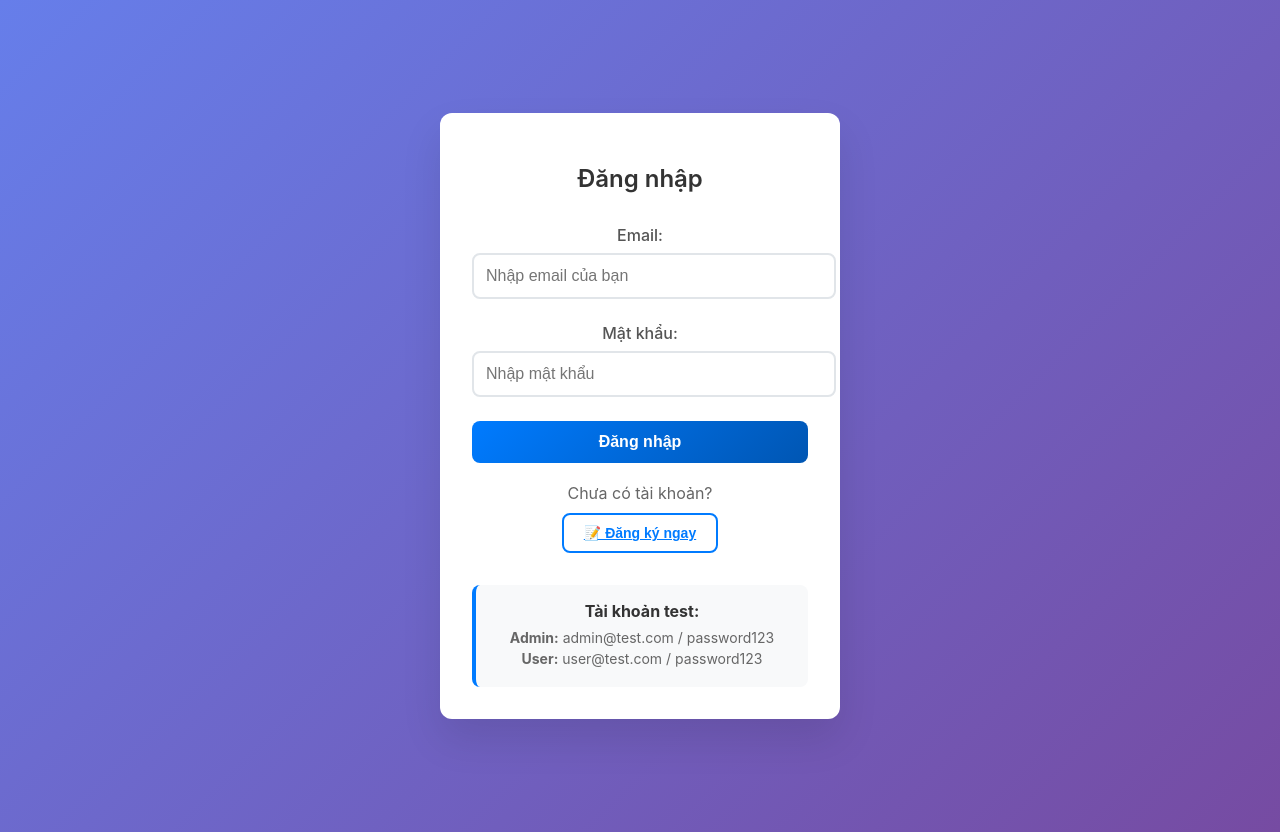
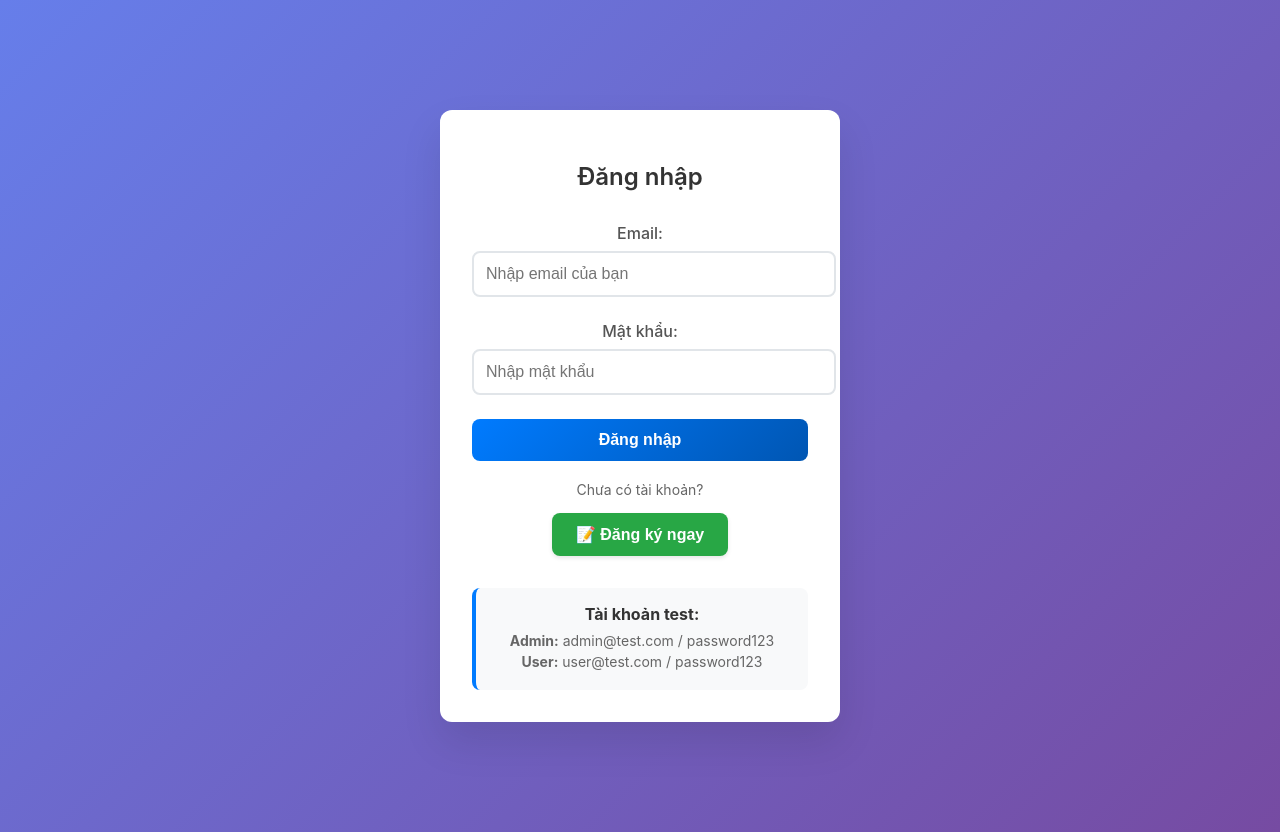
Before and after one commit to danhhungthaii/group-4--project, a React (Create React App) app in the folder frontend/: page /login in a window 1280 px wide. Built offline with nearby package versions, Linux system fonts and the light colour scheme; no server answers.

Commit message:
Fix: Force visible register button with green styling - remove admin contact text

```diff
--- a/frontend/src/pages/LoginPage.jsx
+++ b/frontend/src/pages/LoginPage.jsx
@@ -184,33 +184,41 @@ const LoginPage = () => {
             </button>
           </form>
 
-          <div className="login-links" style={{ marginTop: '20px', textAlign: 'center' }}>
-            <p style={{ marginBottom: '10px', color: '#666' }}>
+          {/* Always show register/login toggle */}
+          <div className="login-links" style={{
+            marginTop: '20px',
+            textAlign: 'center',
+            display: 'block !important',
+            visibility: 'visible !important'
+          }}>
+            <p style={{ marginBottom: '15px', color: '#666', fontSize: '14px' }}>
               {isRegister ? 'Đã có tài khoản?' : 'Chưa có tài khoản?'}
             </p>
             <button
               type="button"
-              className="link-button"
+              className="register-toggle-button"
               onClick={toggleMode}
               disabled={isLoading}
               style={{
-                background: 'none',
-                border: '2px solid #007bff',
-                color: '#007bff',
-                padding: '10px 20px',
+                background: '#28a745',
+                border: 'none',
+                color: 'white',
+                padding: '12px 24px',
                 borderRadius: '8px',
                 cursor: 'pointer',
                 fontWeight: 'bold',
-                fontSize: '14px',
-                transition: 'all 0.3s ease'
+                fontSize: '16px',
+                transition: 'all 0.3s ease',
+                boxShadow: '0 2px 4px rgba(0,0,0,0.1)',
+                display: 'block !important'
               }}
               onMouseOver={(e) => {
-                e.target.style.background = '#007bff';
-                e.target.style.color = 'white';
+                e.target.style.background = '#218838';
+                e.target.style.transform = 'translateY(-1px)';
               }}
               onMouseOut={(e) => {
-                e.target.style.background = 'none';
-                e.target.style.color = '#007bff';
+                e.target.style.background = '#28a745';
+                e.target.style.transform = 'translateY(0)';
               }}
             >
               {isRegister ? '🔐 Đăng nhập ngay' : '📝 Đăng ký ngay'}
```
